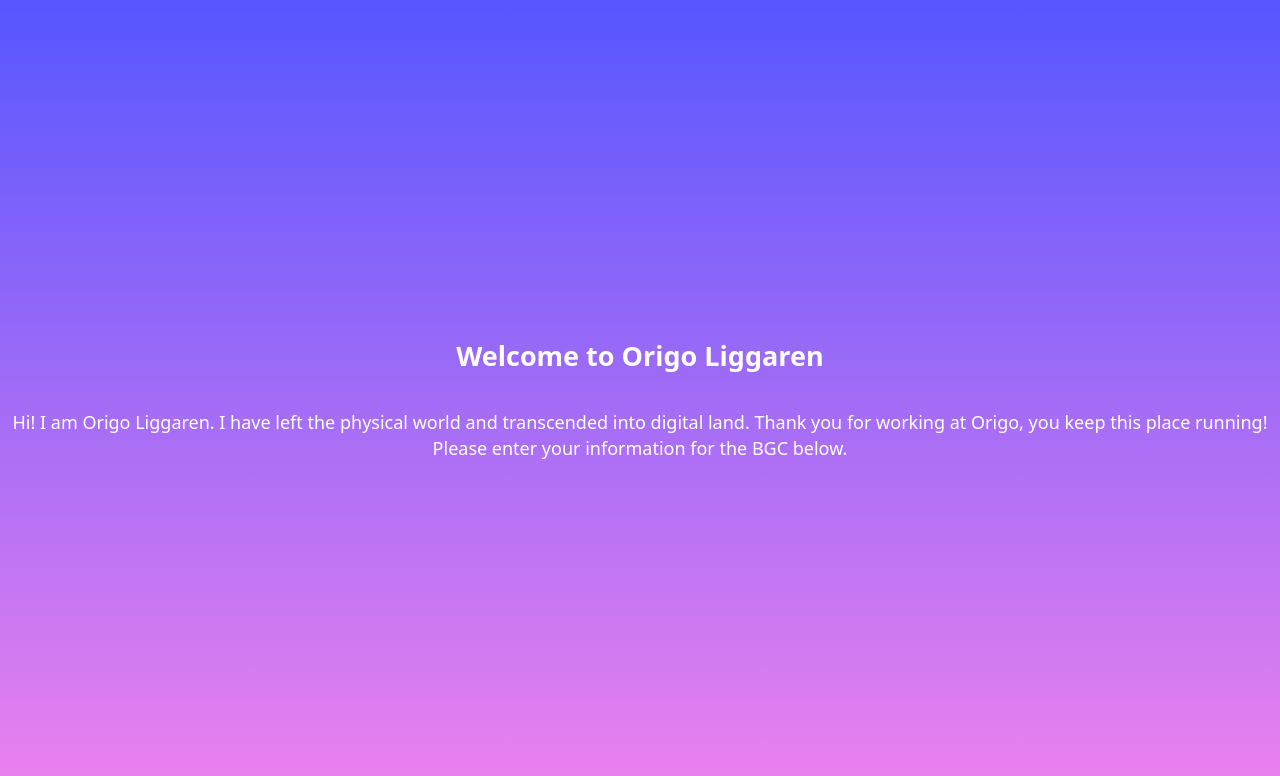
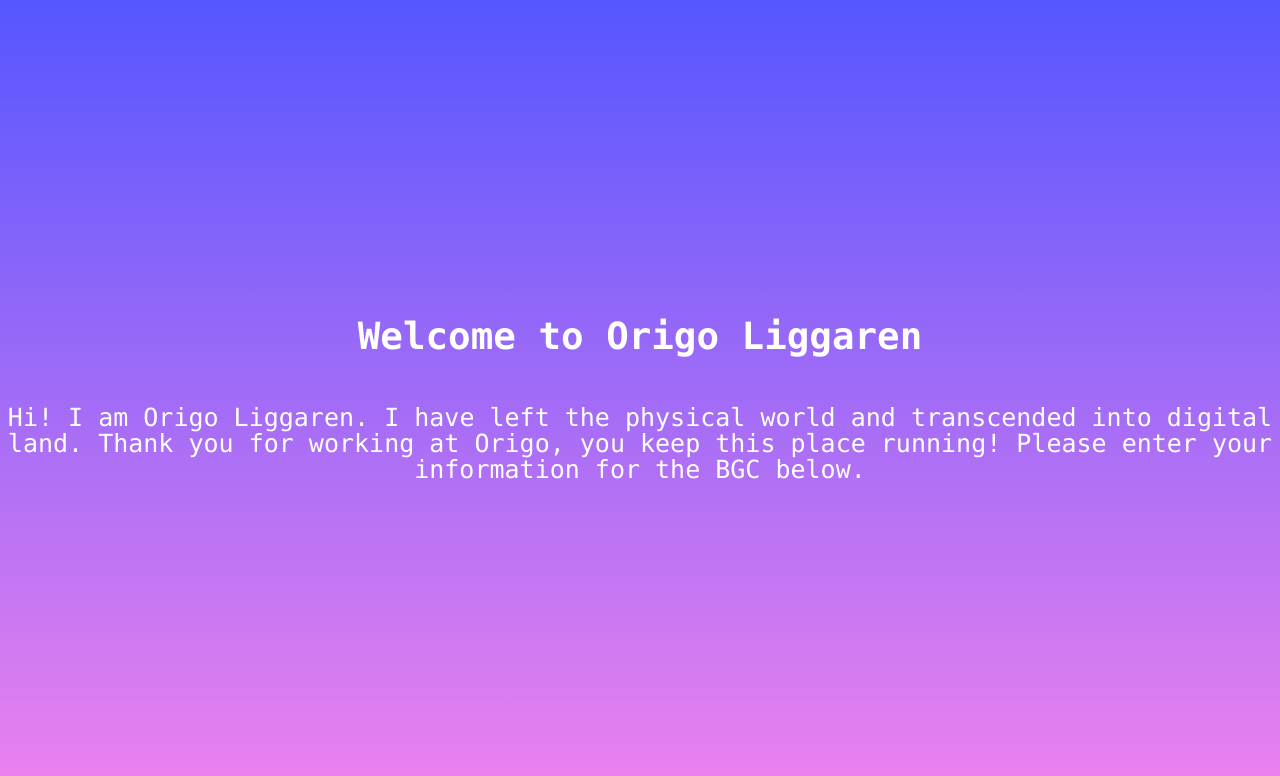
Before and after one commit to joakimchahrour/OrigoLiggaren_v2, a React (Vite) app: page / in a window 1280 px wide. Shown: the top 776 px of the page. Built offline with nearby package versions, Linux system fonts and the light colour scheme.

Commit message:
Looked over fonts

```diff
--- a/src/App.css
+++ b/src/App.css
@@ -22,6 +22,8 @@
   scroll-snap-align: start;
   flex-shrink: 0;
   text-align: center;
+
+  font-size: 25px;
 }
 
 .obs-section {
--- a/src/index.css
+++ b/src/index.css
@@ -1,8 +1,7 @@
 :root {
-  --sans: system-ui, 'Segoe UI', Roboto, sans-serif;
-  --mono: ui-monospace, Consolas, monospace;
+  --font-main: ui-monospace, Consolas, monospace;
 
-  font: 18px/145% var(--sans);
+  font: 18px/145% var(--font-main);
   letter-spacing: normal;
 
   text-rendering: optimizeLegibility;
```
